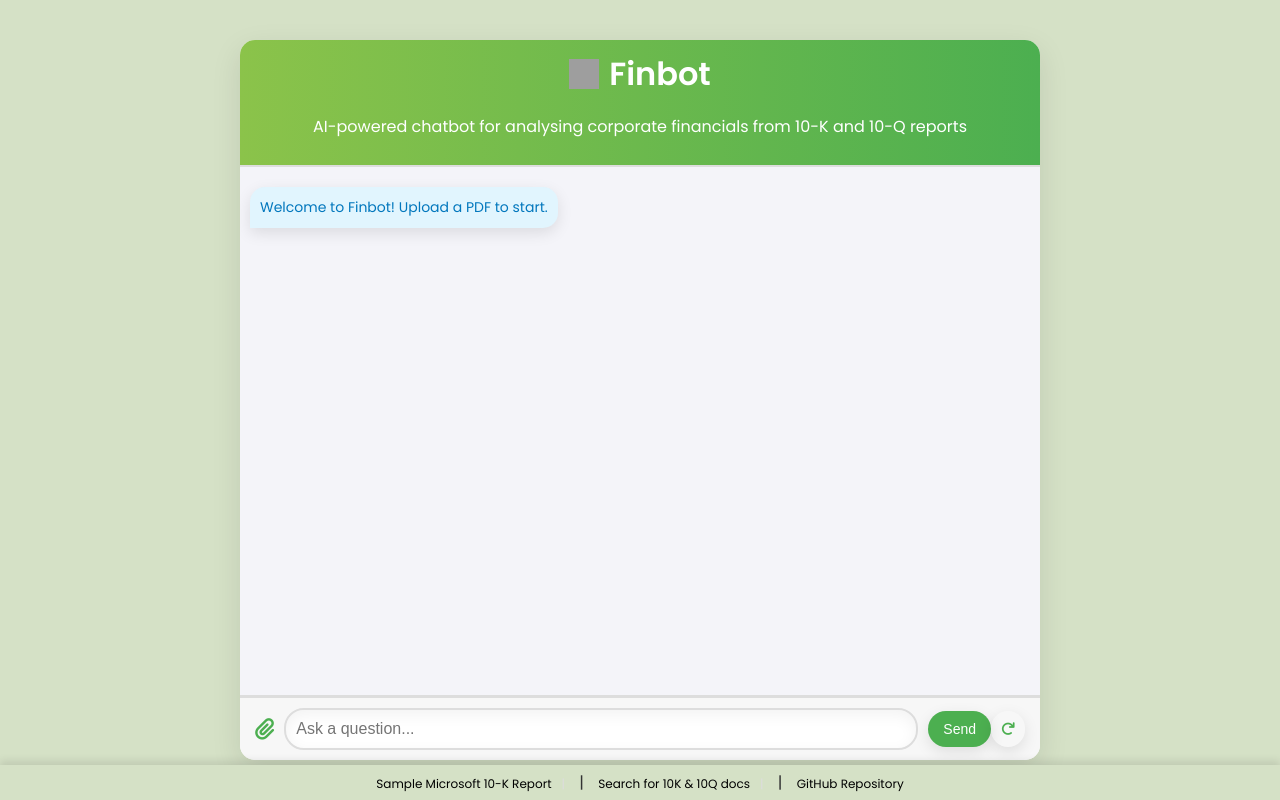
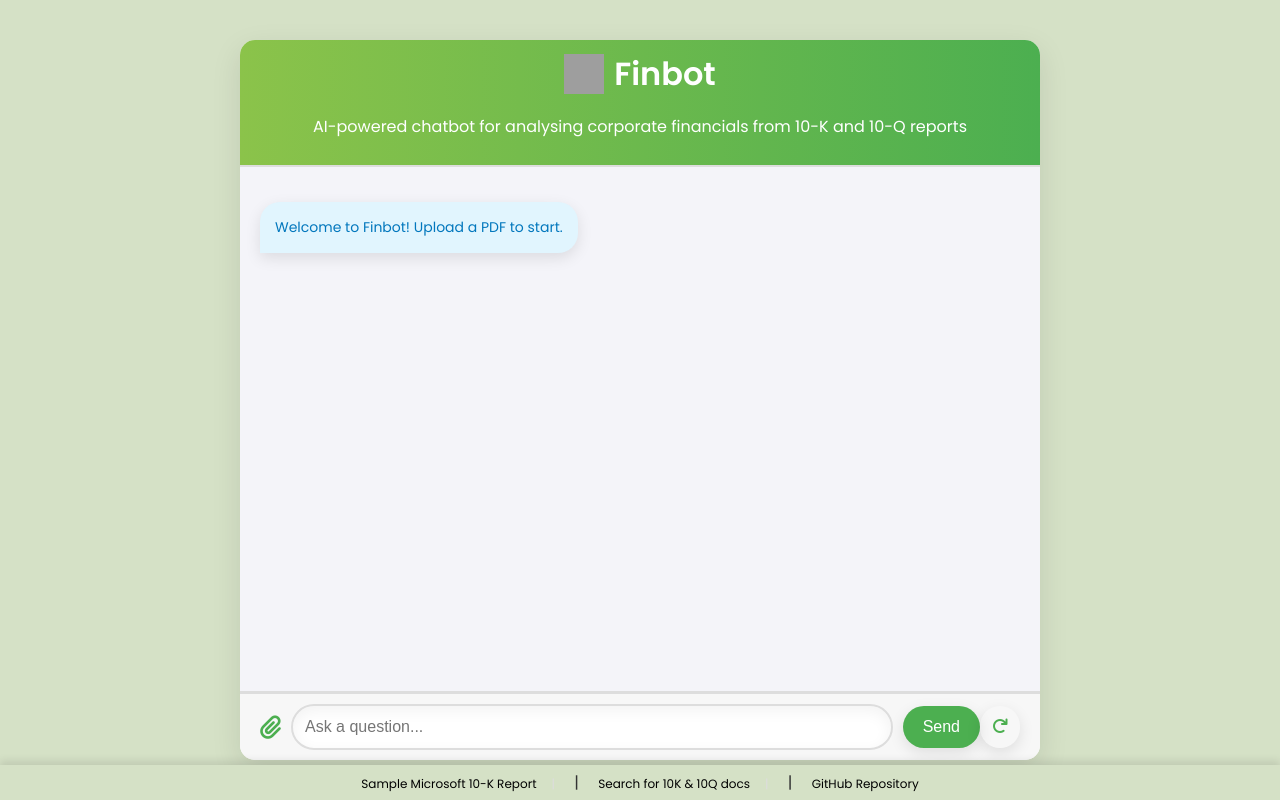
Before and after one commit to deepakb41/Finbot, a Flask app: template templates/index.html in a window 1280 px wide. Run offline with Flask 3, Linux system fonts and the light colour scheme; the template is opened without the code that fills it, so the values that code supplies are empty; grey boxes are pictures that could not be loaded.

Commit message:
pdf link update

```diff
--- a/static/style.css
+++ b/static/style.css
@@ -27,7 +27,7 @@ body {
 /* Header Styling */
 .header {
     padding: 10px;
-    background: linear-gradient(to right, #8bc34a, #4caf50);
+    background: linear-gradient(to right, #8bc34a, #4caf50);  /* Green gradient header */
     color: #fff;
     text-align: center;
     border-bottom: 2px solid #ddd;
@@ -44,15 +44,15 @@ body {
 }
 
 .header h1 .icon {
-    width: 30px;  /* Reduced size for mobile */
-    height: 30px;
+    width: 40px;
+    height: 40px;
     margin-right: 10px;
 }
 
 /* Chatbox Styling */
 .chatbox {
     flex: 1;
-    padding: 10px; /* Reduced padding for mobile */
+    padding: 20px;
     overflow-y: auto;
     border-bottom: 1px solid #ddd;
     background-color: #f4f4f9;
@@ -60,7 +60,7 @@ body {
 
 .message {
     display: flex;
-    margin: 10px 0;
+    margin: 15px 0;
 }
 
 .message-user {
@@ -73,8 +73,8 @@ body {
 
 .message-content {
     max-width: 75%;
-    padding: 10px; /* Reduced padding for mobile */
-    border-radius: 15px; /* Slightly rounded corners */
+    padding: 15px;
+    border-radius: 20px;
     font-size: 14px;
     line-height: 1.5em;
     box-shadow: 0 5px 15px rgba(0, 0, 0, 0.1);
@@ -94,7 +94,7 @@ body {
 
 /* Input Section Styling */
 .input-section {
-    padding: 10px 15px; /* Reduced padding for mobile */
+    padding: 10px 20px;
     background-color: #f7f7f7;
     display: flex;
     flex-direction: column;
@@ -109,11 +109,11 @@ body {
 
 .query-input {
     flex: 1;
-    padding: 10px;
+    padding: 12px;
     margin-right: 10px;
     box-sizing: border-box;
     border: 2px solid #ddd;
-    border-radius: 20px;
+    border-radius: 25px;
     font-size: 1em;
     box-shadow: inset 0 5px 15px rgba(0, 0, 0, 0.05);
 }
@@ -127,7 +127,7 @@ body {
 }
 
 .clip-icon {
-    font-size: 22px;  /* Adjusted size for mobile */
+    font-size: 24px;
     color: #4CAF50;
     cursor: pointer;
     transition: transform 0.2s;
@@ -142,13 +142,13 @@ body {
     background-color: #4CAF50;
     color: white;
     border: none;
-    padding: 10px 15px; /* Reduced padding for mobile */
+    padding: 12px 20px;
     text-align: center;
     text-decoration: none;
     display: inline-block;
-    font-size: 14px;  /* Reduced font size for mobile */
+    font-size: 16px;
     cursor: pointer;
-    border-radius: 20px;
+    border-radius: 25px;
     transition: background-color 0.3s ease, transform 0.2s ease;
     box-shadow: 0 5px 15px rgba(0, 0, 0, 0.1);
 }
@@ -159,12 +159,12 @@ body {
 }
 
 .icon-btn {
-    padding: 10px; /* Adjusted padding for mobile */
+    padding: 12px;
     background-color: transparent;
     border: none;
     cursor: pointer;
     color: #4CAF50;
-    font-size: 14px;  /* Adjusted size for mobile */
+    font-size: 16px;
     transition: color 0.3s ease, transform 0.2s ease;
 }
 
@@ -186,8 +186,8 @@ body {
     -webkit-appearance: none;
     appearance: none;
     width: 100%;
-    height: 8px;  /* Reduced height for mobile */
-    border-radius: 8px;
+    height: 10px;
+    border-radius: 10px;
     background-color: #e0e0e0;
     overflow: hidden;
     box-shadow: inset 0 1px 3px rgba(0, 0, 0, 0.2);
@@ -195,38 +195,38 @@ body {
 
 #progressBar::-webkit-progress-bar {
     background-color: #e0e0e0;
-    border-radius: 8px;
+    border-radius: 10px;
 }
 
 #progressBar::-webkit-progress-value {
     background-color: #4CAF50;
-    border-radius: 8px 0 0 8px;
+    border-radius: 10px 0 0 10px;
     transition: width 0.2s ease-in-out;
 }
 
 #progressBar::-moz-progress-bar {
     background-color: #4CAF50;
-    border-radius: 8px;
+    border-radius: 10px;
     transition: width 0.2s ease-in-out;
 }
 
 #progressBar::-ms-fill {
     background-color: #4CAF50;
-    border-radius: 8px;
+    border-radius: 10px;
     transition: width 0.2s ease-in-out;
 }
 
 #processingText {
     display: none;
     margin-left: 10px;
-    font-size: 12px;  /* Reduced font size for mobile */
+    font-size: 14px;
     color: #666;
 }
 
 /* Footer Links Styling */
 .footer-links {
     width: 100%;
-    background-color: #d5e1c6;
+    background-color: #d5e1c6;  /* Green background for the footer */
     padding: 5px 0;
     text-align: center;
     box-shadow: 0 -4px 8px rgba(0, 0, 0, 0.1);
@@ -238,8 +238,8 @@ body {
 .footer-links a {
     color: rgb(0, 0, 0);
     text-decoration: none;
-    margin: 0 10px;  /* Reduced margin for mobile */
-    font-size: 12px;  /* Adjusted font size for mobile */
+    margin: 0 15px;
+    font-size: 12px;
     transition: color 0.3s ease;
 }
 
@@ -249,7 +249,7 @@ body {
 
 .footer-links a::after {
     content: "|";
-    margin-left: 10px;
+    margin-left: 15px;
     color: #dddddd;
 }
 
@@ -260,30 +260,3 @@ body {
 .footer-links a:last-child {
     margin-right: 0; /* Adjust the right margin for the last link */
 }
-
-/* Media Queries for Mobile Responsiveness */
-@media screen and (max-width: 600px) {
-    .header h1 {
-        font-size: 1.5em;  /* Adjusted header font size for mobile */
-    }
-
-    .header h1 .icon {
-        width: 25px;  /* Further reduced size for mobile */
-        height: 25px;
-    }
-
-    .message-content {
-        padding: 10px;
-        font-size: 13px;  /* Adjusted font size for message content */
-    }
-
-    .query-input {
-        padding: 8px;
-        font-size: 0.9em;
-    }
-
-    .btn, .icon-btn {
-        padding: 8px 12px;
-        font-size: 14px;
-    }
-}
--- a/templates/index.html
+++ b/templates/index.html
@@ -44,7 +44,7 @@
     </div>
 
     <div class="footer-links">
-        <a href="https://www.sec.gov/ix?doc=/Archives/edgar/data/789019/000095017024087843/msft-20240630.htm" target="_blank">Sample Microsoft 10-K Report</a>
+        <a href="https://www.sec.gov/Archives/edgar/data/789019/000095017024087843/msft-20240630.htm" target="_blank">Sample Microsoft 10-K Report</a>
         |
         <a href="https://www.sec.gov/search-filings" target="_blank">Search for 10K & 10Q docs</a>
         |
```
